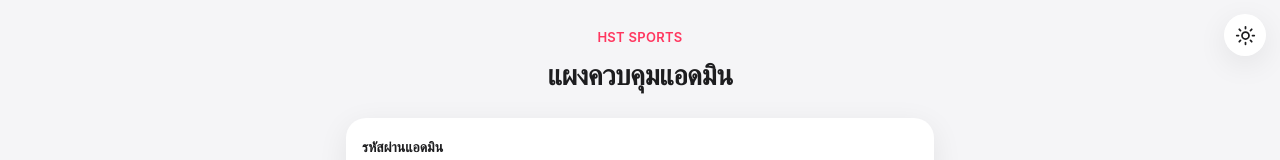
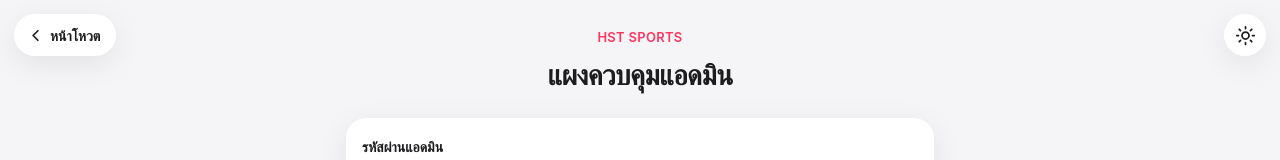
Before and after one commit to smohst2026-CRA/shirt-vote-HST-GAMES-1st, a plain HTML site: page admin.html in a window 1280 px wide. Shown: the top 160 px of the page. Drawn offline with Linux system fonts and the light colour scheme; a web font is replaced by a local one.

Commit message:
Add back button to admin page

```diff
--- a/admin.html
+++ b/admin.html
@@ -26,6 +26,15 @@
   .theme-toggle .moon{display:none;}
   [data-theme="dark"] .theme-toggle .moon{display:block;}
   [data-theme="dark"] .theme-toggle .sun{display:none;}
+
+  /* ปุ่มย้อนกลับหน้าโหวต */
+  .back-btn{position:fixed;top:14px;left:14px;z-index:60;height:42px;padding:0 16px 0 12px;
+    border-radius:999px;border:none;cursor:pointer;background:var(--card);color:var(--text);
+    box-shadow:var(--shadow);display:inline-flex;align-items:center;gap:5px;
+    font-family:inherit;font-size:14px;font-weight:600;text-decoration:none;
+    transition:transform .2s,color .2s;}
+  .back-btn:active{transform:scale(.94);}
+  .back-btn svg{width:19px;height:19px;}
   *{box-sizing:border-box;-webkit-tap-highlight-color:transparent;}
   body{margin:0;background:var(--bg);color:var(--text);line-height:1.5;
     font-family:-apple-system,BlinkMacSystemFont,"SF Pro Text","IBM Plex Sans Thai",sans-serif;
@@ -104,6 +113,10 @@
 </script>
 </head>
 <body>
+<a class="back-btn" href="index.html" aria-label="ย้อนกลับหน้าโหวต">
+  <svg viewBox="0 0 24 24" fill="none" stroke="currentColor" stroke-width="2.2" stroke-linecap="round" stroke-linejoin="round"><polyline points="15 18 9 12 15 6"/></svg>
+  หน้าโหวต
+</a>
 <button class="theme-toggle" onclick="toggleTheme()" aria-label="สลับธีมสว่าง/มืด" title="สลับธีมสว่าง/มืด">
   <svg class="sun" viewBox="0 0 24 24" fill="none" stroke="currentColor" stroke-width="2" stroke-linecap="round" stroke-linejoin="round"><circle cx="12" cy="12" r="4"/><path d="M12 2v2M12 20v2M4.9 4.9l1.4 1.4M17.7 17.7l1.4 1.4M2 12h2M20 12h2M4.9 19.1l1.4-1.4M17.7 6.3l1.4-1.4"/></svg>
   <svg class="moon" viewBox="0 0 24 24" fill="none" stroke="currentColor" stroke-width="2" stroke-linecap="round" stroke-linejoin="round"><path d="M21 12.8A9 9 0 1 1 11.2 3a7 7 0 0 0 9.8 9.8z"/></svg>
```
